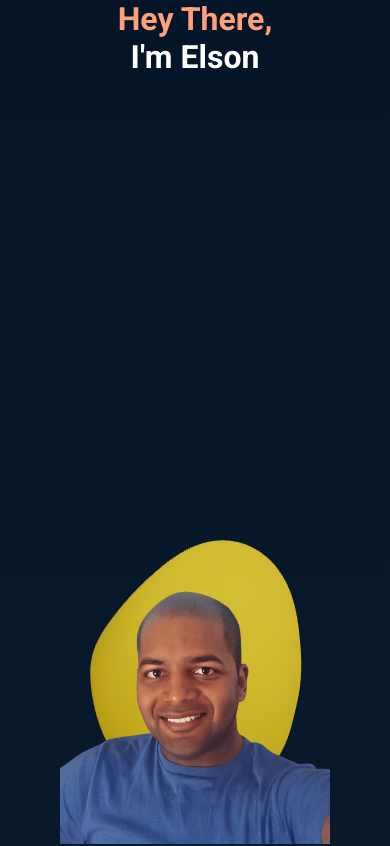
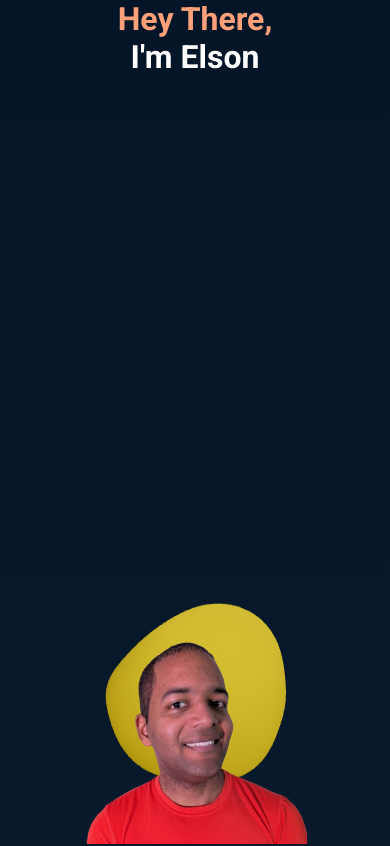
Before and after one commit to Elson0509/portfolio, a Next.js app: page /web in a window 390 px wide. Shown: the top 846 px of the page. Built offline with nearby package versions, Linux system fonts and the light colour scheme; a web font is replaced by a local one.

Commit message:
updating pic and video

```diff
--- a/src/components/DistortedShape.tsx
+++ b/src/components/DistortedShape.tsx
@@ -2,7 +2,7 @@ import { MeshDistortMaterial, Sphere } from "@react-three/drei";
 const DistortedShape = () => {
   return (
     <>
-      <Sphere args={[1, 100, 200]} scale={2.3}>
+      <Sphere args={[1, 100, 200]} scale={2}>
         <MeshDistortMaterial
           color="#FFD700"
           attach="material"
--- a/src/components/layout/Presentation.tsx
+++ b/src/components/layout/Presentation.tsx
@@ -152,7 +152,7 @@ const Presentation = () => {
             </Suspense>
           </Canvas>
           <div className="pImg">
-            <img src="imgs/profile.png" alt="Profile Background" />
+            <img src="imgs/elson-pic.png" alt="Profile Background" />
           </div>
         </div>
       </div>
--- a/src/components/layout/ProjectHeader.tsx
+++ b/src/components/layout/ProjectHeader.tsx
@@ -41,7 +41,7 @@ const ProjectHeader = () => {
           </div>
           <div className="right">
             <iframe
-              src="https://www.youtube.com/embed/TpqyF9om86w?si=fMOhd9xV_i68Qm5r&amp;controls=0"
+              src="https://www.youtube.com/embed/bHI4hdmL68E?si=dbl_xUeSsNoac0pR&amp;controls=0"
               title="Ronda Fácil - Funcionalidade"
               allow="accelerometer; autoplay; clipboard-write; encrypted-media; gyroscope; picture-in-picture; web-share"
               referrerPolicy="strict-origin-when-cross-origin"
@@ -61,7 +61,7 @@ const ProjectHeader = () => {
           </div>
           <div className="item counter">
             <h3 className={poppins.className}>Patrols Done</h3>
-            <Counter target={27508} />
+            <Counter target={17508} />
           </div>
           <div className="item counter">
             <h3 className={poppins.className}>Daily Points Read</h3>
--- a/src/components/layout/presentation.css
+++ b/src/components/layout/presentation.css
@@ -91,13 +91,18 @@
   z-index: -1;
 }
 
+.bg canvas{
+  padding-top: 120px;
+}
+
+
 .pImg{
   position: absolute;
   right: 0;
   left: 0;
   bottom: 0;
   margin: auto;
-  height: 80%;
+  height: 60%;
   width: max-content;
 }
 
@@ -128,6 +133,10 @@
 @media (max-width:1024px){
   .bg{
     height: 65%;
+  }
+
+  .bg canvas{
+    padding-top: 50px;
   }
 }
 
--- a/src/components/layout/projectheader.css
+++ b/src/components/layout/projectheader.css
@@ -85,6 +85,7 @@
 .item h3 {
   color: #ffa07a;
   letter-spacing: 2px;
+  margin-bottom: 10px;
 }
 
 @media (max-width: 1536px) {
```
Also changed, not shown: src/app/page.tsx (+2 -5 lines), public/imgs/elson-pic.png (added).
